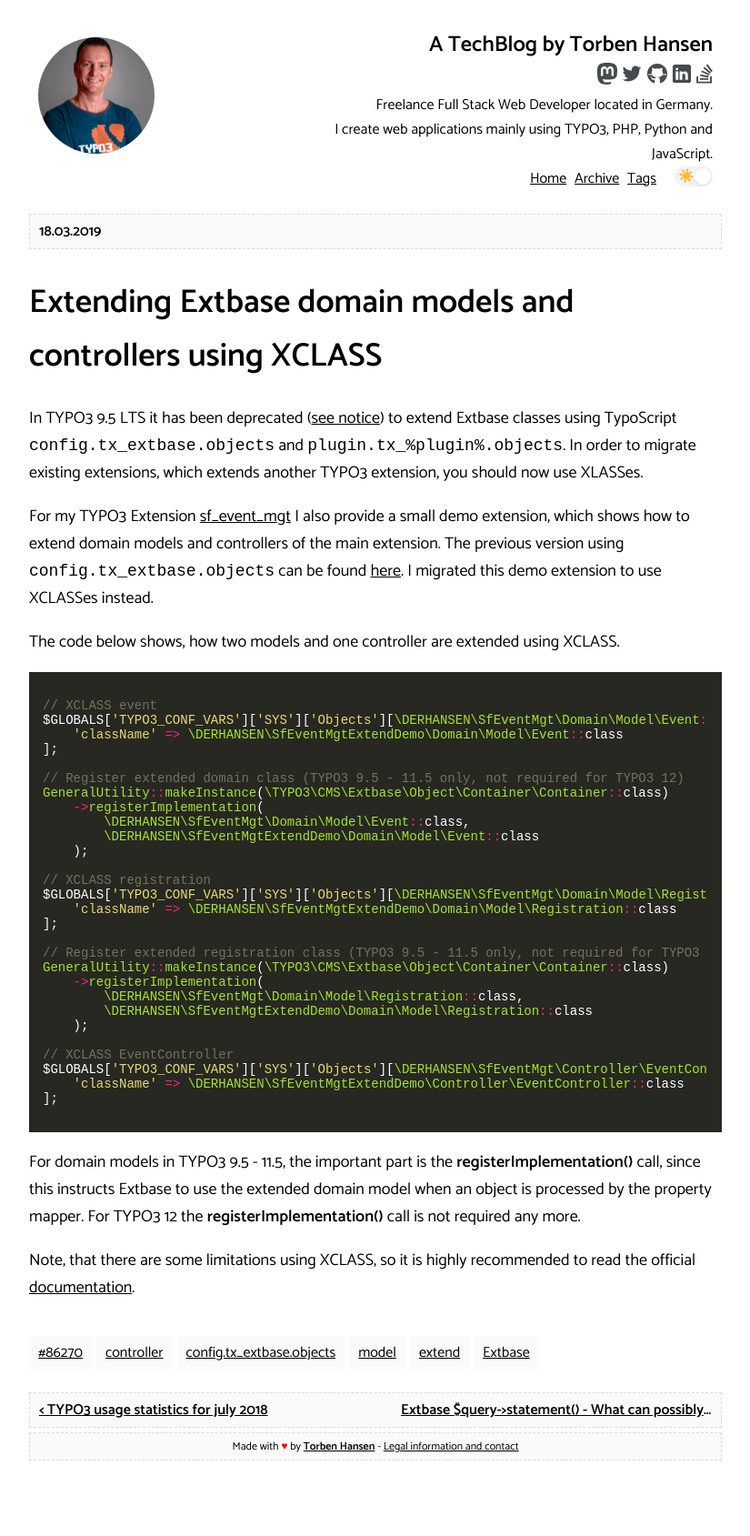
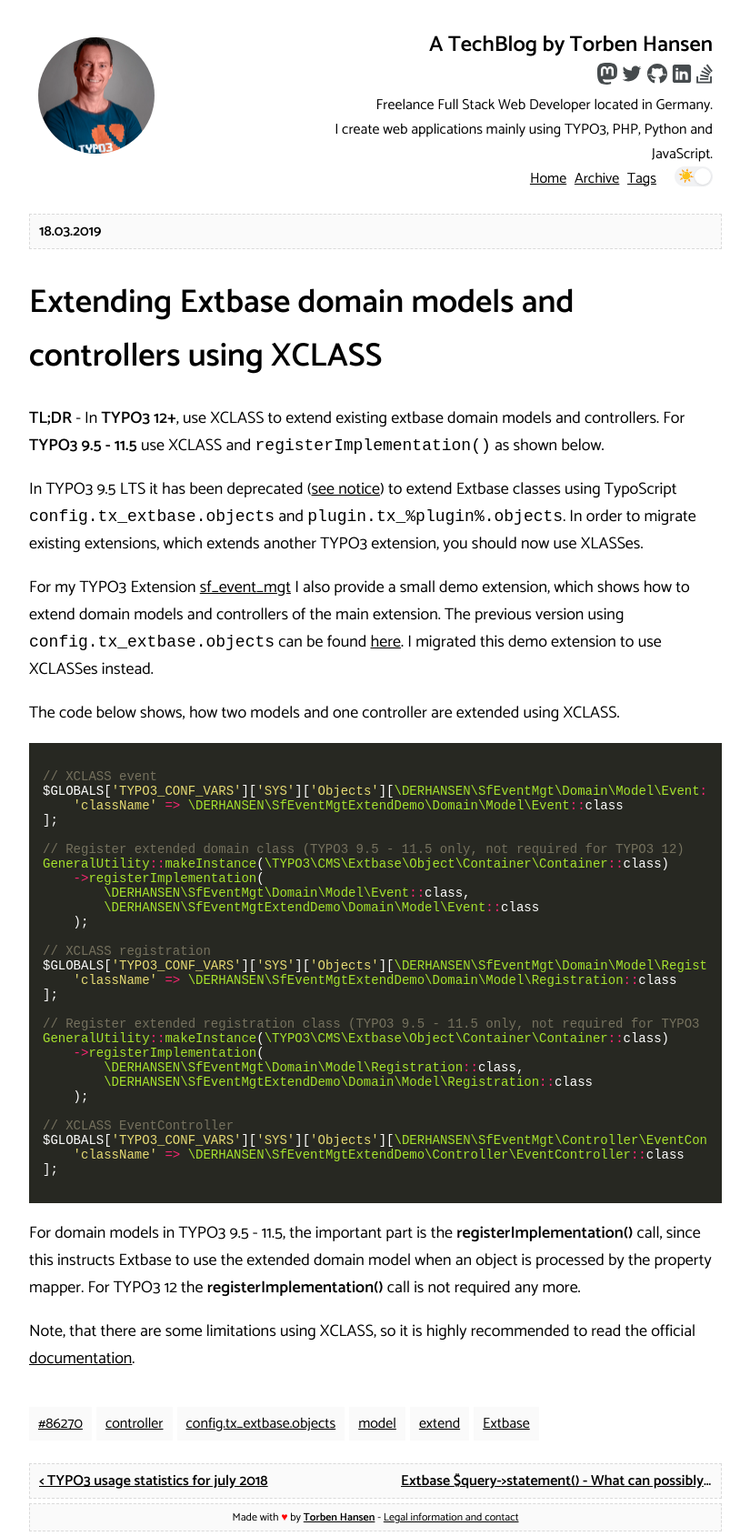
Before and after one commit to derhansen/derhansen.github.io, a Jekyll site: the page built from _posts/2019-03-18-extending-extbase-domain-models-and.md, in a window 1280 px wide. Shown: the whole page at 91% size, without its empty margins (227-1052 px from the left). Built offline with Jekyll 4.4.1, drawn with Linux system fonts in a browser that asks for light colours; comment, search, counter and statistics services are not loaded; before the commit the page ends 1611 px from its top, so only the background shows below that.

Commit message:
Updated "Extending Extbase domain models and controllers using XCLASS"

```diff
--- a/_posts/2019-03-18-extending-extbase-domain-models-and.md
+++ b/_posts/2019-03-18-extending-extbase-domain-models-and.md
@@ -10,11 +10,14 @@
 - model
 - extend
 - Extbase
-modified_time: '2019-03-18T15:33:47.755+01:00'
+modified_time: '2023-03-05T18:34:00.755+01:00'
 blogger_id: tag:blogger.com,1999:blog-6517038209122183182.post-6111849216340821268
 blogger_orig_url: http://www.derhansen.de/2019/03/extending-extbase-domain-models-and.html
 permalink: /2019/03/extending-extbase-domain-models-and.html
 ---
+
+**TL;DR** - In **TYPO3 12+**, use XCLASS to extend existing extbase domain models and controllers. For **TYPO3 9.5 - 11.5**
+use XCLASS and `registerImplementation()` as shown below.
 
 In TYPO3 9.5 LTS it has been
 deprecated ([see notice](https://docs.typo3.org/typo3cms/extensions/core/Changelog/9.5/Deprecation-86270-ExtbaseXclassViaTypoScriptSettings.html))
```
